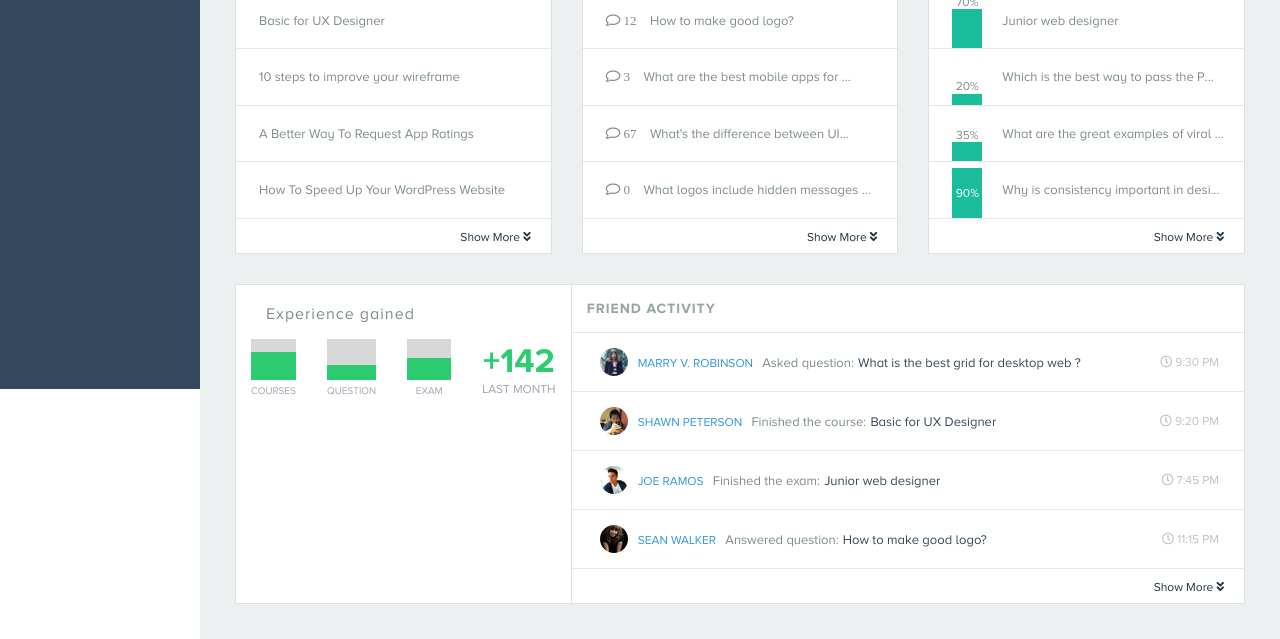
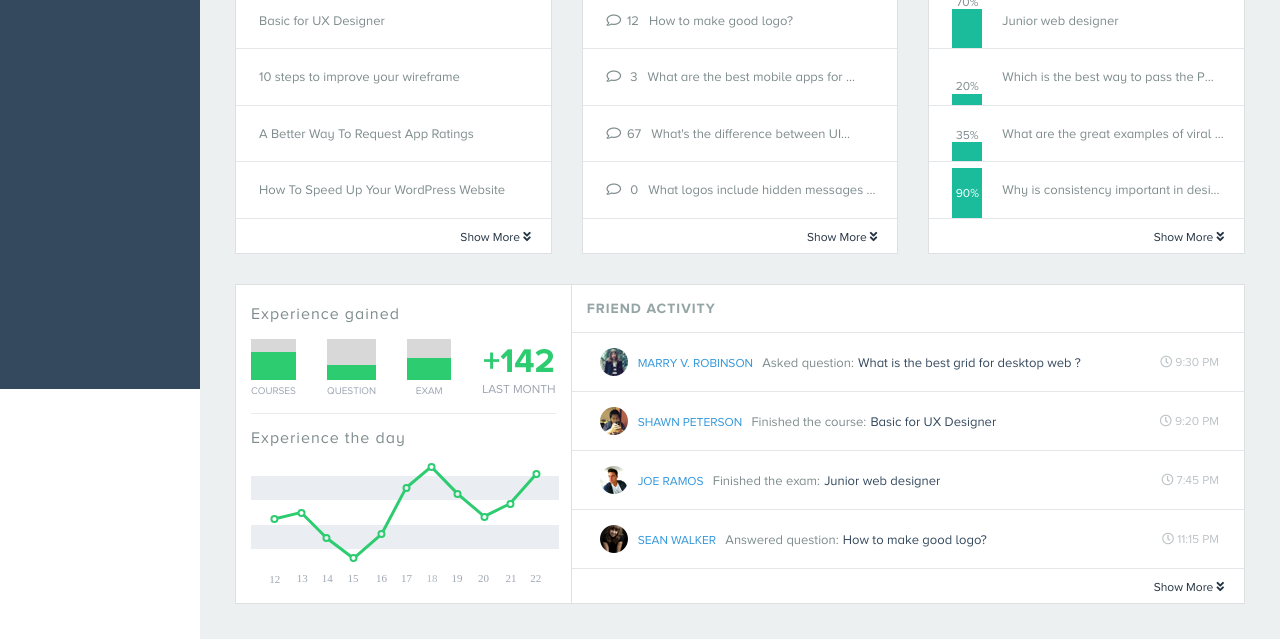
Before and after one commit to jatinsayan/education-dashboard, a website: page index.html in a window 1280 px wide. Shown: the part 411-1050 px from the top of the page. Drawn offline with nearby package versions, Linux system fonts and the light colour scheme; files whose address does not match are found by name.

Commit message:
final layout

```diff
--- a/index.html
+++ b/index.html
@@ -187,16 +187,16 @@
                 </div>
                 <ul class="list-group list-group-flush h4">
                   <li class="list-group-item">
-                    <a href="#"><i class="far fa-comment mr-2"> 12 </i> How to make good logo?</a>
+                    <a class="d-flex" href="#"><p class="mb-0 mr-2"><i class="far fa-comment fa-fw mr-1"></i>12</p> How to make good logo?</a>
                   </li>
                   <li class="list-group-item">
-                    <a href="#"><i class="far fa-comment mr-2"> 3 </i> What are the best mobile apps for ...</a>
+                    <a class="d-flex" href="#"><p class="mb-0 mr-2"><i class="far fa-comment fa-fw mr-1"></i> 3</p> What are the best mobile apps for ...</a>
                   </li>
                   <li class="list-group-item">
-                    <a href="#"><i class="far fa-comment mr-2"> 67 </i> What's the difference between UI...</a>
+                    <a class="d-flex" href="#"><p class="mb-0 mr-2"><i class="far fa-comment fa-fw mr-1"></i>67</p> What's the difference between UI...</a>
                   </li>
                   <li class="list-group-item">
-                    <a href="#"><i class="far fa-comment mr-2"> 0 </i> What logos include hidden messages ...
+                    <a class="d-flex" href="#"><p class="mb-0 mr-2"><i class="far fa-comment fa-fw mr-1"></i> 0</p> What logos include hidden messages ...
                     </a>
                   </li>
                 </ul>
@@ -277,7 +277,7 @@
 
           <div class="card-group mt-4">
             <div class="card col-4">
-              <h2 class="card-header text-left">Experience gained</h2>
+              <h2 class="card-header text-left mt-1 pl-0">Experience gained</h2>
               <div class="d-flex justify-content-between">
                 <div class="d-flex flex-column text-muted h6 mb-0">
                   <div class="progress progress-vertical flex-grow bg-muted">
@@ -301,6 +301,11 @@
                   <p class="exp_value font-weight-bold text-center text-primary">+142</p>
                   <p class="h5 text-uppercase text-center text-muted">last month</p>
                 </div>
+              </div>
+              <hr class="mb-0">
+              <div>
+                <h2 class="card-header text-left pl-0">Experience the day</h2>
+                <img src="img/graph.svg">
               </div>
             </div>
             <div class="card card-purple col-8 p-0">
--- a/scss/_card-group.scss
+++ b/scss/_card-group.scss
@@ -13,7 +13,6 @@
 
 	h2 {
 		color: $gray-700;
-		margin-top: 5px;
 	}
 
 	.exp_value {
```
Also changed, not shown: css/main.css, img/graph.svg (added), 1 other file.
